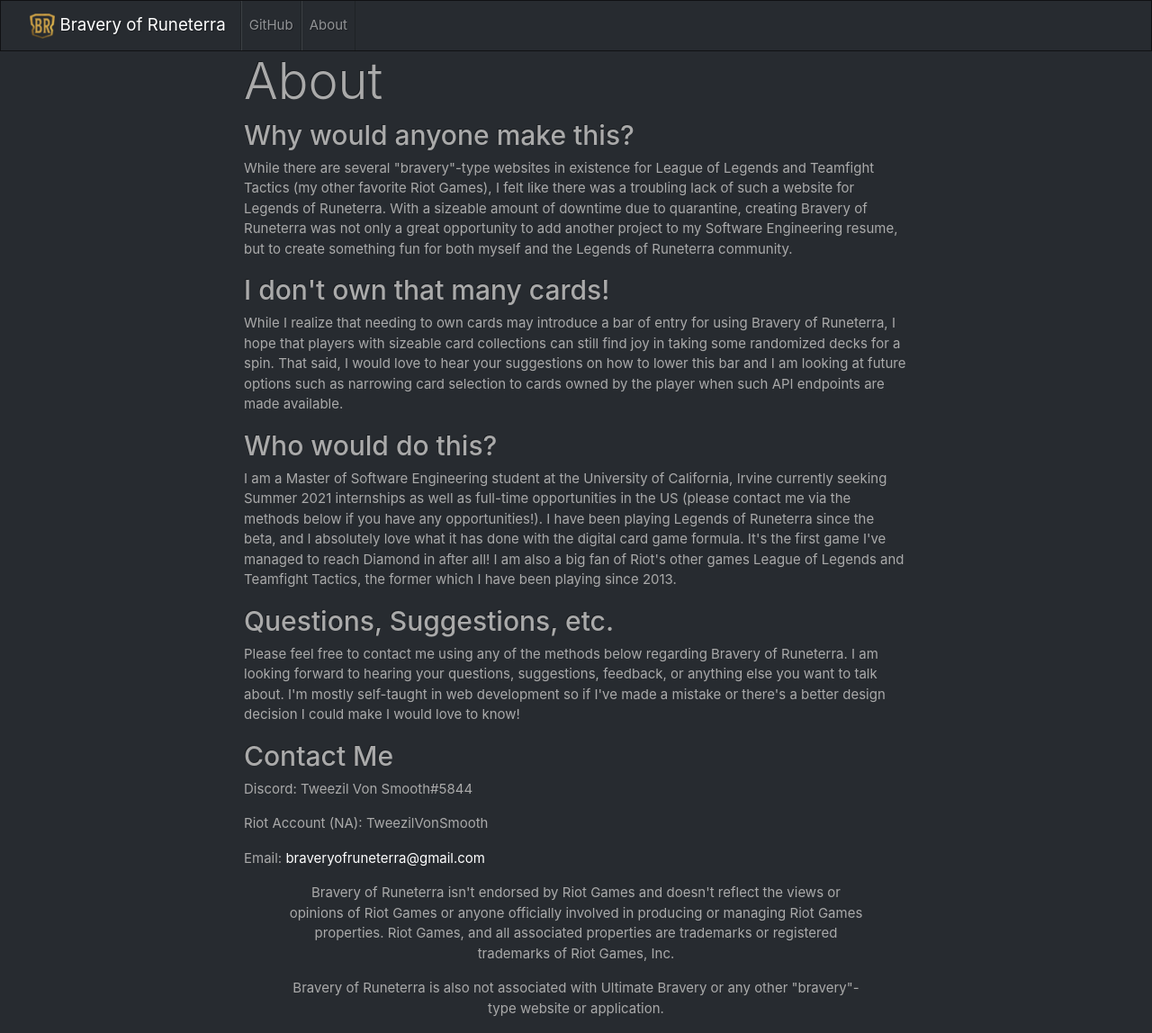
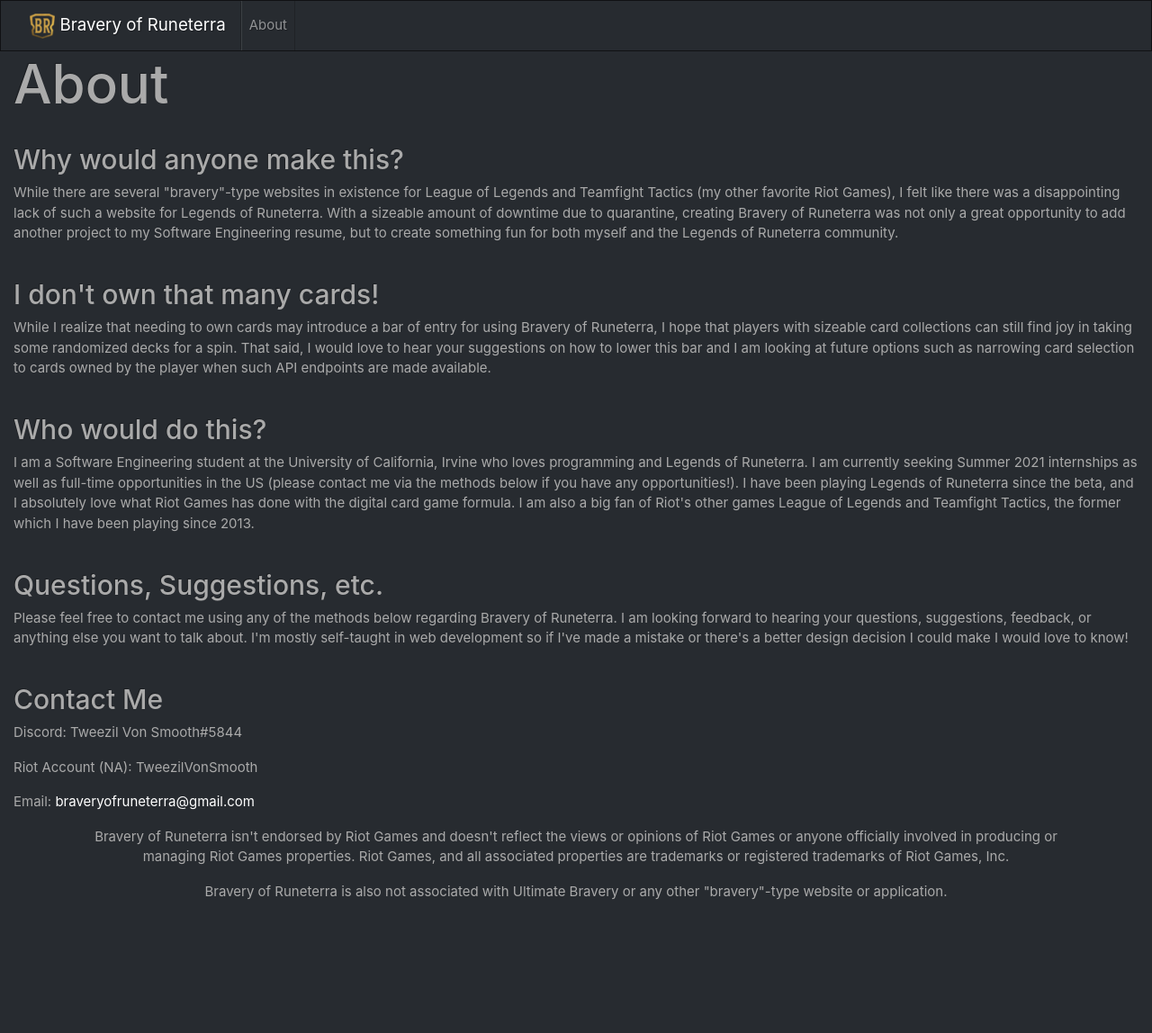
Before and after one commit to brapana/BraveryOfRuneterra, a Flask app: page /about in a window 1280 px wide. Shown: the whole page at 90% size. After the commit the page ends 1000 px from the top, so only its background shows below. Run offline with Flask 2, Linux system fonts and the light colour scheme; parts of the project's set-up code (start-up, migrations or seed data) failed here and were passed over; some libraries are stand-ins or nearby versions.

Commit message:
Container and text updates

```diff
--- a/lor_bravery.py
+++ b/lor_bravery.py
@@ -142,9 +142,9 @@ def format_deck_info(deck: [str]) -> dict:
 
     # construct deck stats html for popover
     deck_stats = f"<div class='row'> \
-                        <div class='col-lg-4'><h6>Regions</h6>{region_stats}</div> \
-                        <div class='col-lg-4'><h6>Keywords</h6>{keyword_stats}</div> \
-                        <div class='col-lg-4'><h6>Subtypes</h6>{subtype_stats}</div> \
+                        <div class='col-sm-4'><h6>Regions</h6>{region_stats}<br></div> \
+                        <div class='col-sm-4'><h6>Keywords</h6>{keyword_stats}<br></div> \
+                        <div class='col-sm-4'><h6>Subtypes</h6>{subtype_stats}<br></div> \
                    </div>"
 
     # TODO: If deck is somehow all spells, this will error
@@ -186,6 +186,7 @@ def generate_rand_deck(selected_regions: [str]) -> [str]:
                 non_champion_codes.append(card['cardCode'])
 
     # store the the max amount of copies of each card in each list (3)
+    # TODO: better way to do this?
     champion_codes = champion_codes * MAX_CARD_COPIES
     non_champion_codes = non_champion_codes * MAX_CARD_COPIES
 
--- a/static/css/style.css
+++ b/static/css/style.css
@@ -1,18 +1,10 @@
-/* Hide scrollbar for Chrome, Safari and Opera */
-body::-webkit-scrollbar {
-  display: none;
+#home-page-container{
+  max-width:80rem;
 }
 
-/* Hide scrollbar for IE, Edge and Firefox */
-body {
-  -ms-overflow-style: none;  /* IE and Edge */
-  scrollbar-width: none;  /* Firefox */
+#about-container{
+  max-width:80rem;
 }
-
-.container-fluid{
-  width:60%;
-}
-
 
 #deck-code-modal h6{
   word-wrap: break-word;
--- a/templates/about.html
+++ b/templates/about.html
@@ -1,33 +1,38 @@
 {% extends "layout.html" %}
 
 {% block content %}
-<div class="container-fluid">
+<div class="container-fluid" id="about-container">
 
-  <h1 class="display-4">About</h1>
-
+  <h1 style="font-size: 60px">About</h1>
+  <br>
   <div class="row">
     <div class="col-lg-12">
       <h2>Why would anyone make this?</h2>
-      <p>While there are several "bravery"-type websites in existence for League of Legends and Teamfight Tactics (my other favorite Riot Games), I felt like there was a troubling lack of such a website for Legends of Runeterra.
+      <p>While there are several "bravery"-type websites in existence for League of Legends and Teamfight Tactics (my other favorite Riot Games), I felt like there was a disappointing lack of such a website for Legends of Runeterra.
         With a sizeable amount of downtime due to quarantine, creating Bravery of Runeterra was not only a great opportunity to add another project to my Software Engineering resume, but to create something fun for
         both myself and the Legends of Runeterra community.
         </p>
+
+      <br>
 
       <h2>I don't own that many cards!</h2>
       <p>While I realize that needing to own cards may introduce a bar of entry for using Bravery of Runeterra, I hope that players with sizeable card collections can still find joy in taking some randomized decks for a spin.
       That said, I would love to hear your suggestions on how to lower this bar and I am looking at future options such as narrowing card selection to cards owned by the player when such API endpoints are made available.</p>
 
+      <br>
       <h2>Who would do this?</h2>
-      <p>I am a Master of Software Engineering student at the University of California, Irvine currently seeking Summer 2021 internships as well as full-time opportunities in the US (please contact me via the methods below if you have any opportunities!).
-        I have been playing Legends of Runeterra since the beta, and I absolutely love what it has done with the digital card game formula.
-        It's the first game I've managed to reach Diamond in after all!
+      <p>I am a Software Engineering student at the University of California, Irvine who loves programming and Legends of Runeterra.
+        I am currently seeking Summer 2021 internships as well as full-time opportunities in the US (please contact me via the methods below if you have any opportunities!).
+        I have been playing Legends of Runeterra since the beta, and I absolutely love what Riot Games has done with the digital card game formula.
         I am also a big fan of Riot's other games League of Legends and Teamfight Tactics, the former which I have been playing since 2013. </p>
 
+      <br>
       <h2>Questions, Suggestions, etc.</h2>
       <p>Please feel free to contact me using any of the methods below regarding Bravery of Runeterra.
         I am looking forward to hearing your questions, suggestions, feedback, or anything else you want to talk about.
         I'm mostly self-taught in web development so if I've made a mistake or there's a better design decision I could make I would love to know!</p>
 
+      <br>
       <h2>Contact Me</h2>
       <p>Discord: Tweezil Von Smooth#5844</p>
       <p>Riot Account (NA): TweezilVonSmooth</p>
--- a/templates/index.html
+++ b/templates/index.html
@@ -1,7 +1,7 @@
 {% extends "layout.html" %}
 
 {% block content %}
-<div class="container-fluid">
+<div class="container-fluid" id="home-page-container">
 
   <!-- Deck Code Modal -->
   <div class="modal fade" id="deck-code-modal" tabindex="-1" role="dialog" aria-labelledby="deckCodeModalCenterTitle" aria-hidden="true">
--- a/templates/layout.html
+++ b/templates/layout.html
@@ -34,15 +34,12 @@
     <!-- Navbar -->
 
     <nav class="navbar navbar-expand-sm navbar-dark bg-dark">
-        <a href="{{ url_for('home_page') }}" class="navbar-brand"> <img src="{{ url_for('static', filename='favicons/favicon-32x32.png') }}" alt="Logo" style="max-height: 1.5em"> Bravery of Runeterra</a>
+        <a href="{{ url_for('home_page') }}" class="navbar-brand"><img src="{{ url_for('static', filename='favicons/favicon-32x32.png') }}" alt="Logo" style="max-height: 1.5em"> Bravery of Runeterra</a>
         <button class="navbar-toggler" data-toggle="collapse" data-target="#navbarMenu">
             <span class="navbar-toggler-icon"></span>
         </button>
         <div class="collapse navbar-collapse" id="navbarMenu">
             <ul class="navbar-nav">
-              <li class="nav-item">
-                <a href="#" class="nav-link">GitHub</a>
-              </li>
               <li class="nav-item">
                 <a href="{{ url_for('about_page') }}" class="nav-link">About</a>
               </li>
```
Also changed, not shown: templates/page_not_found.html (+9 -2 lines).
